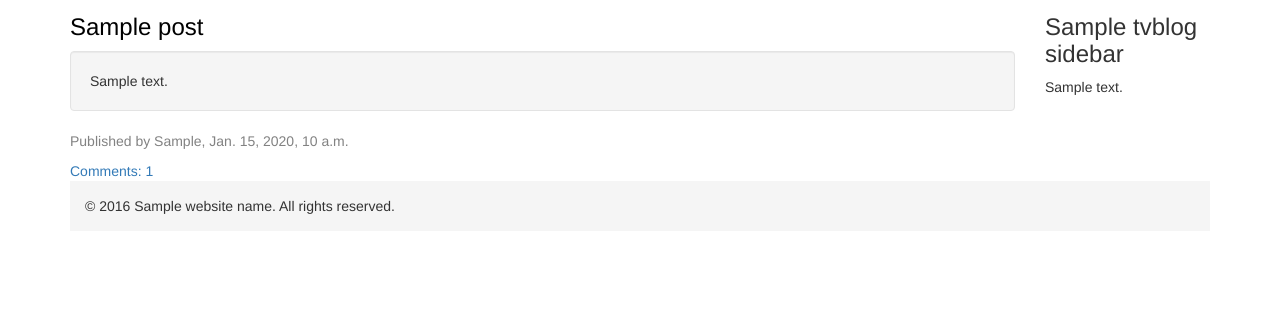
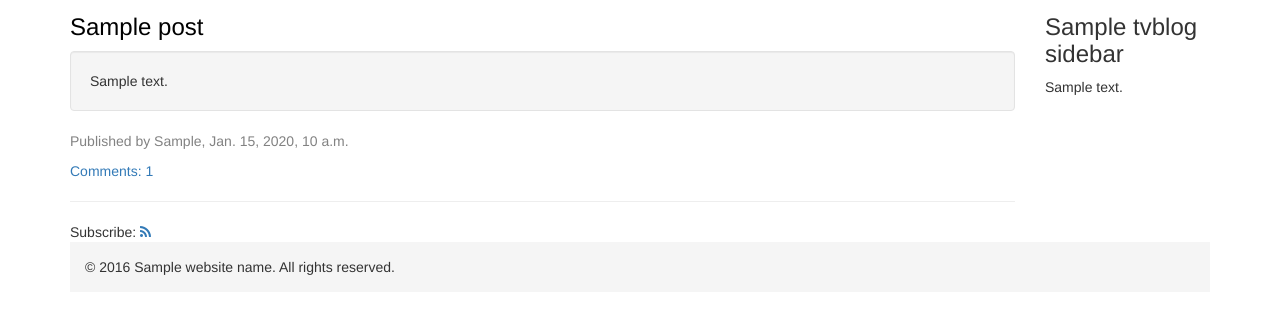
Before and after one commit to filipok/django-transverbis-blog, a Django app: template djtransverbisblog/templates/blog/post_list.html in a window 1280 px wide. Shown: the part 261-575 px from the top of the page. Run offline with Django 3.2, Linux system fonts and the light colour scheme; the template is opened without the code that fills it: most values are stand-ins (such as "Sample title", 1, 10 or a date in 2020); some libraries are stand-ins or nearby versions; some web fonts are replaced.

Commit message:
add rss feed link

```diff
--- a/djtransverbisblog/templates/blog/post_list.html
+++ b/djtransverbisblog/templates/blog/post_list.html
@@ -14,5 +14,7 @@
         <a href="{% url 'blog:post_detail' pk=post.pk %}#comments">Comments: {{ post.approved_comments.count }}</a>
     </div>
 {% endfor %}
+<hr>
+<div>Subscribe: <a href="/feed/" class="fa fa-rss"></a></div>
 {% endautoescape %}
 {% endblock %}
```
